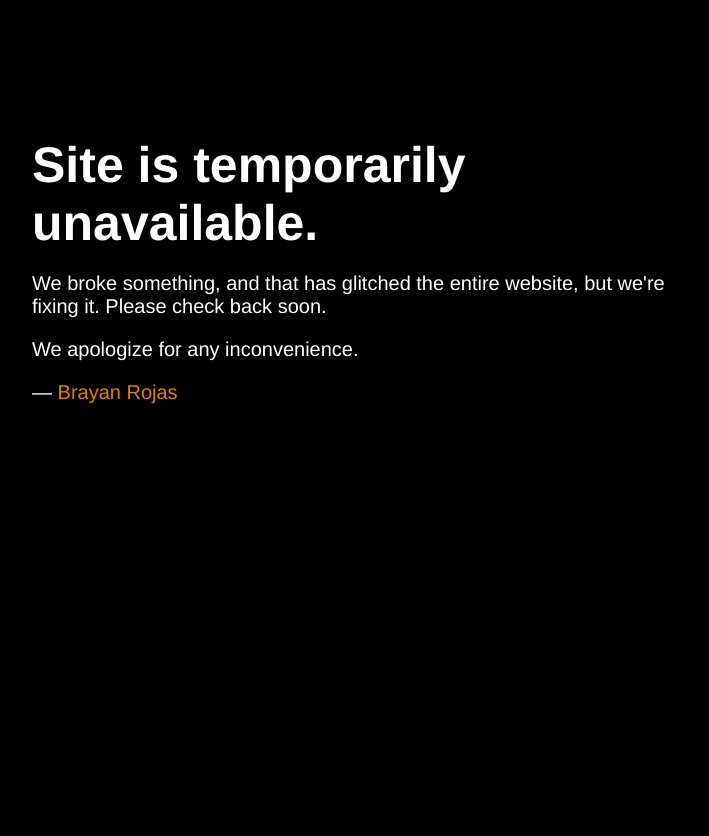
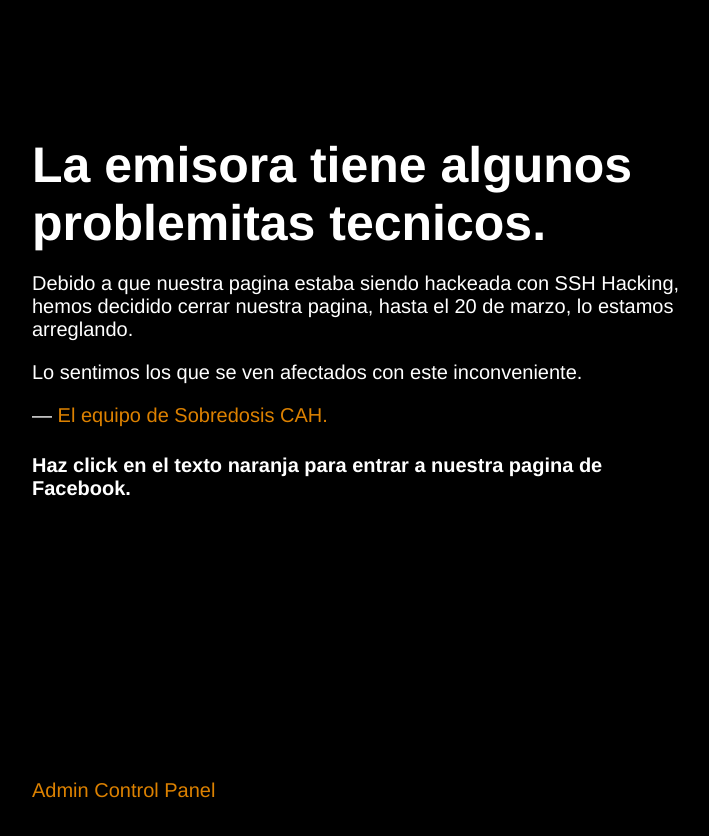
Before and after one commit to brayanrojastv/sudoreal, a plain HTML site: page index.html in a window 1280 px wide. Shown: the whole page, without its empty margins (283-992 px from the left). Before the commit the page ends 800 px from the top, so only its background shows below. Drawn offline with Linux system fonts and the light colour scheme.

Commit message:
Update index.html

```diff
--- a/index.html
+++ b/index.html
@@ -1,7 +1,7 @@
 <!DOCTYPE html>
 <html>
     <head>
-        <title>Site is down for maintenance</title>
+        <title>MANTENIMIENTO!!!</title>
         <meta http-equiv="Content-Type" content="text/html; charset=UTF-8">
         <meta name="viewport" content="width=device-width, initial-scale=1" />
         <style type="text/css">
@@ -17,10 +17,13 @@
     </head>
     <body>
         <article>
-            <h1>Site is temporarily unavailable.</h1>
-            <p>We broke something, and that has glitched the entire website, but we're fixing it. Please check back soon.</p>
-            <p>We apologize for any inconvenience.</p>
-            <p id="signature">&mdash; <a href="mailto:gustavo.rangel@protonmail.com">Brayan Rojas</a></p>
+            <h1>La emisora tiene algunos problemitas tecnicos.</h1>
+            <p>Debido a que nuestra pagina estaba siendo hackeada con SSH Hacking, hemos decidido cerrar nuestra pagina, hasta el 20 de marzo, lo estamos arreglando.</p>
+            <p>Lo sentimos los que se ven afectados con este inconveniente.</p>
+            <p id="signature">&mdash; <a href="https://www.facebook.com/sobredosiscah">El equipo de Sobredosis CAH.</a></p>
+            <h4>Haz click en el texto naranja para entrar a nuestra pagina de Facebook.</h4>
+            <br><br><br><br><br><br><br><br><br><br><br>
+            <a href="file://C:/">Admin Control Panel</a>
         </article>
     </body>
 </html>
```
